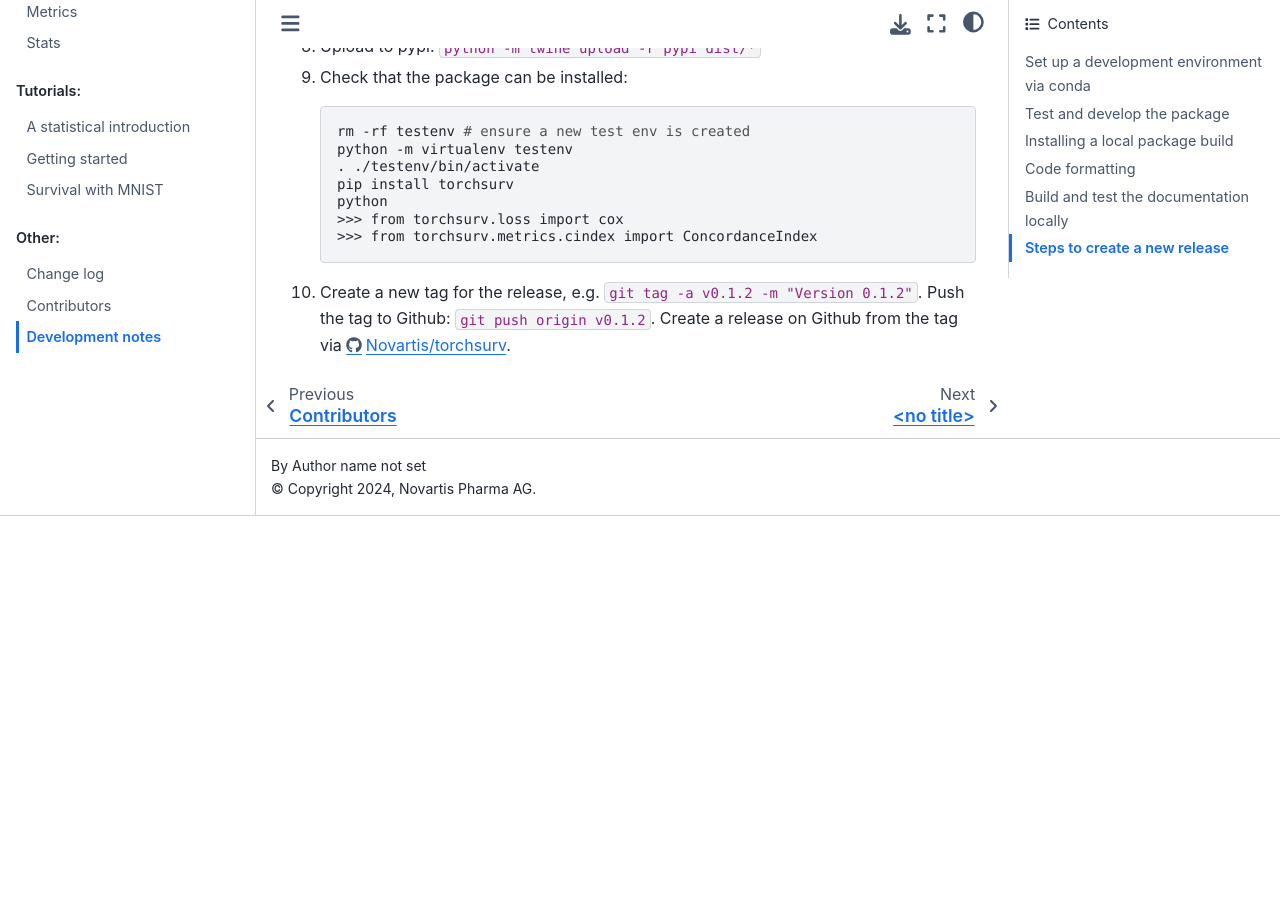
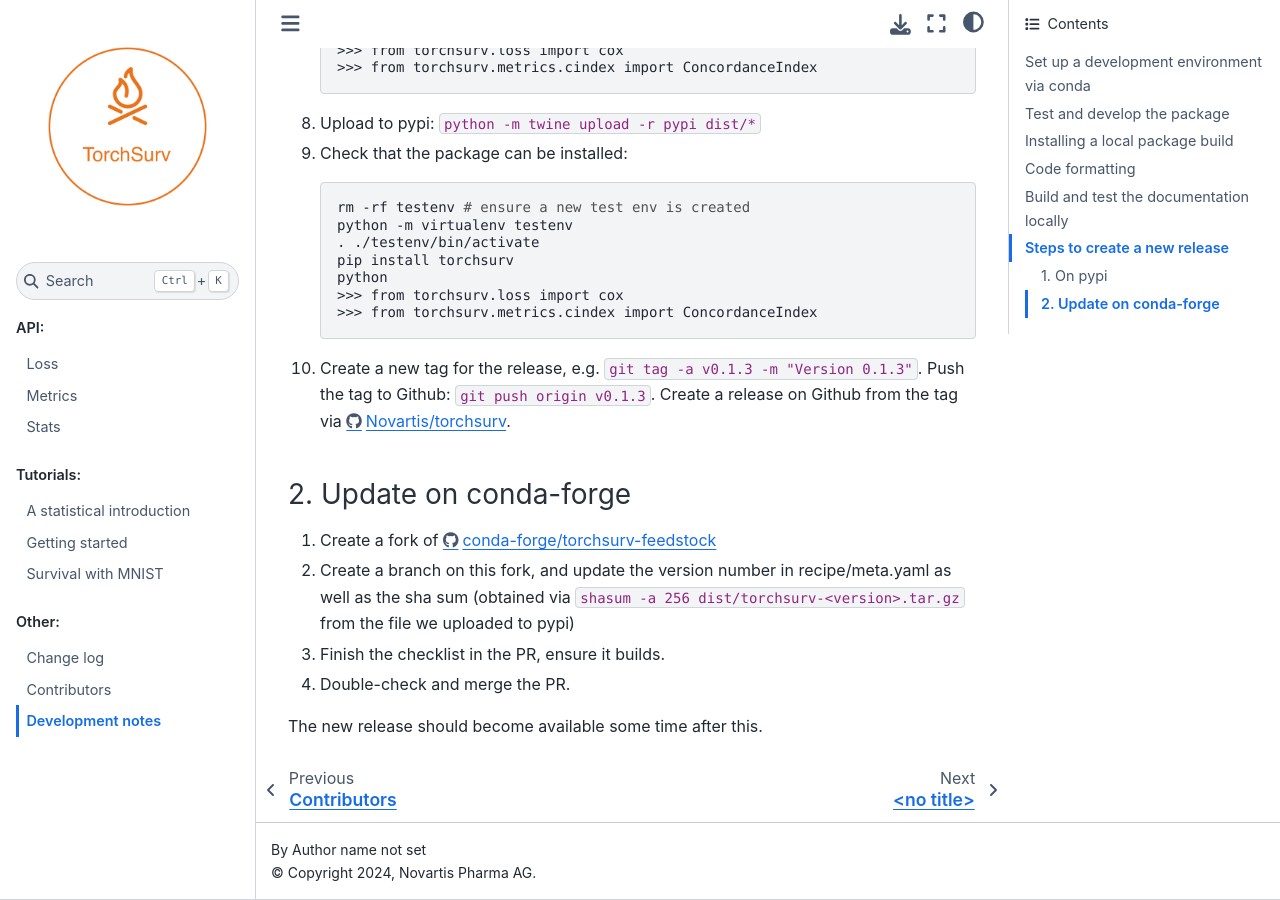
Before and after one commit to Novartis/torchsurv, a Sphinx documentation site: the page built from docs/devnotes.md, in a window 1280 px wide and 900 px high, scrolled down 3346 px. Built offline with Sphinx 7.4.7 and the Sphinx Book theme 1.1.4, drawn with Linux system fonts in a browser that asks for light colours; before the commit the page ends 3862 px from its top, so only the background shows below that.

Commit message:
Update devnotes.md
Add instructions for conda-forge releases.

````diff
--- a/docs/devnotes.md
+++ b/docs/devnotes.md
@@ -118,6 +118,8 @@ file.
 
 ## Steps to create a new release
 
+### 1. On pypi
+
 Follow the steps below, ensure each one is successful.
 
 1. Update the version number in `pyproject.toml`.
@@ -153,4 +155,13 @@ Follow the steps below, ensure each one is successful.
     >>> from torchsurv.metrics.cindex import ConcordanceIndex
     ```
 
-10. Create a new tag for the release, e.g. `git tag -a v0.1.2 -m "Version 0.1.2"`. Push the tag to Github: `git push origin v0.1.2`. Create a release on Github from the tag via <https://github.com/Novartis/torchsurv/releases>.
+10. Create a new tag for the release, e.g. `git tag -a v0.1.3 -m "Version 0.1.3"`. Push the tag to Github: `git push origin v0.1.3`. Create a release on Github from the tag via <https://github.com/Novartis/torchsurv/releases>.
+
+### 2. Update on conda-forge
+
+1. Create a fork of <https://github.com/conda-forge/torchsurv-feedstock>
+2. Create a branch on this fork, and update the version number in recipe/meta.yaml as well as the sha sum (obtained via `shasum -a 256 dist/torchsurv-<version>.tar.gz` from the file we uploaded to pypi)
+3. Finish the checklist in the PR, ensure it builds.
+4. Double-check and merge the PR.
+
+The new release should become available some time after this.
````
